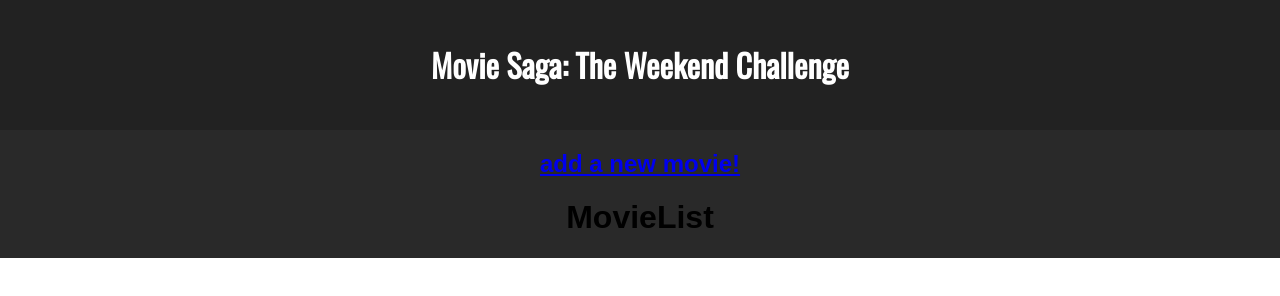
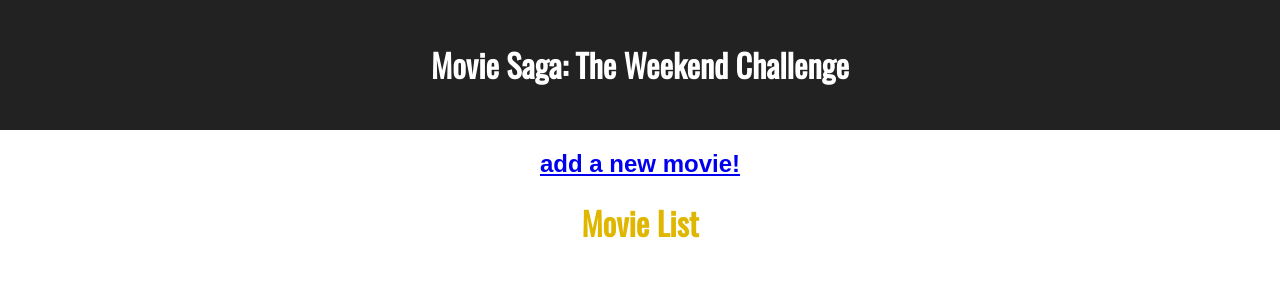
Before and after one commit to ParansKay/weekend-movie-sagas, a React app: page / in a window 1280 px wide. Built offline with nearby package versions, Linux system fonts and the light colour scheme; no server answers.

Commit message:
header styling done

```diff
--- a/src/components/App/App.css
+++ b/src/components/App/App.css
@@ -2,7 +2,6 @@
 
 .App {
   text-align: center;
-  background-color: rgb(41, 41, 41);
 }
 
 
--- a/src/components/MovieList/MovieList.css
+++ b/src/components/MovieList/MovieList.css
@@ -3,7 +3,12 @@
 .movies {
     display : flex;
     flex-wrap: wrap;
+}
 
+.movieListTitle{
+    color: rgb(224, 183, 0);
+    font-family: 'Oswald';
+    font-weight: lighter;
 }
 
 .imgclass{
--- a/src/components/MovieList/MovieList.jsx
+++ b/src/components/MovieList/MovieList.jsx
@@ -3,7 +3,6 @@ import { useDispatch, useSelector } from 'react-redux';
 import './MovieList.css'
 import { Link } from 'react-router-dom'; //must define link within each component, otherwise we get an undefined error
 import axios from 'axios';
-//MATERIAL UI IMPORTS
 //MATERIAL UI IMPORTS
 import Button from '@mui/material/Button';
 import Card from '@mui/material/Card';
@@ -12,6 +11,8 @@ import CardContent from '@mui/material/CardContent';
 import CardMedia from '@mui/material/CardMedia';
 import Typography from '@mui/material/Typography';
 import Grid from '@material-ui/core/Grid';
+
+
 
 function MovieList() {
 
@@ -34,7 +35,9 @@ function MovieList() {
         <Link to="/addmovie">
         <h2>add a new movie!</h2>
         </Link>
-            <h1>MovieList</h1>
+            <div className="movieListTitle">
+            <h1>Movie List</h1>
+            </div>
             <section className="movies">
                 {movies.map(movie => { {/* mapping through the store */}
                 const setOneMovie = () => {
```
